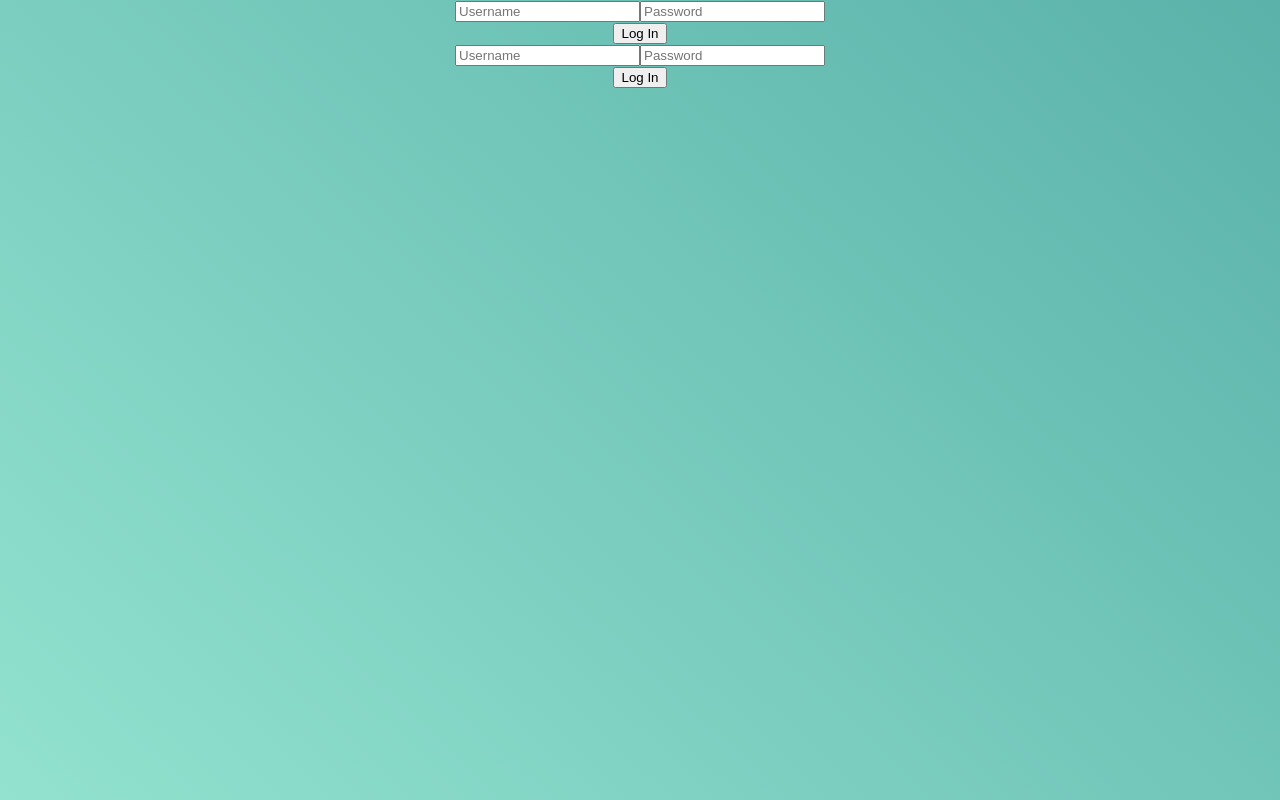
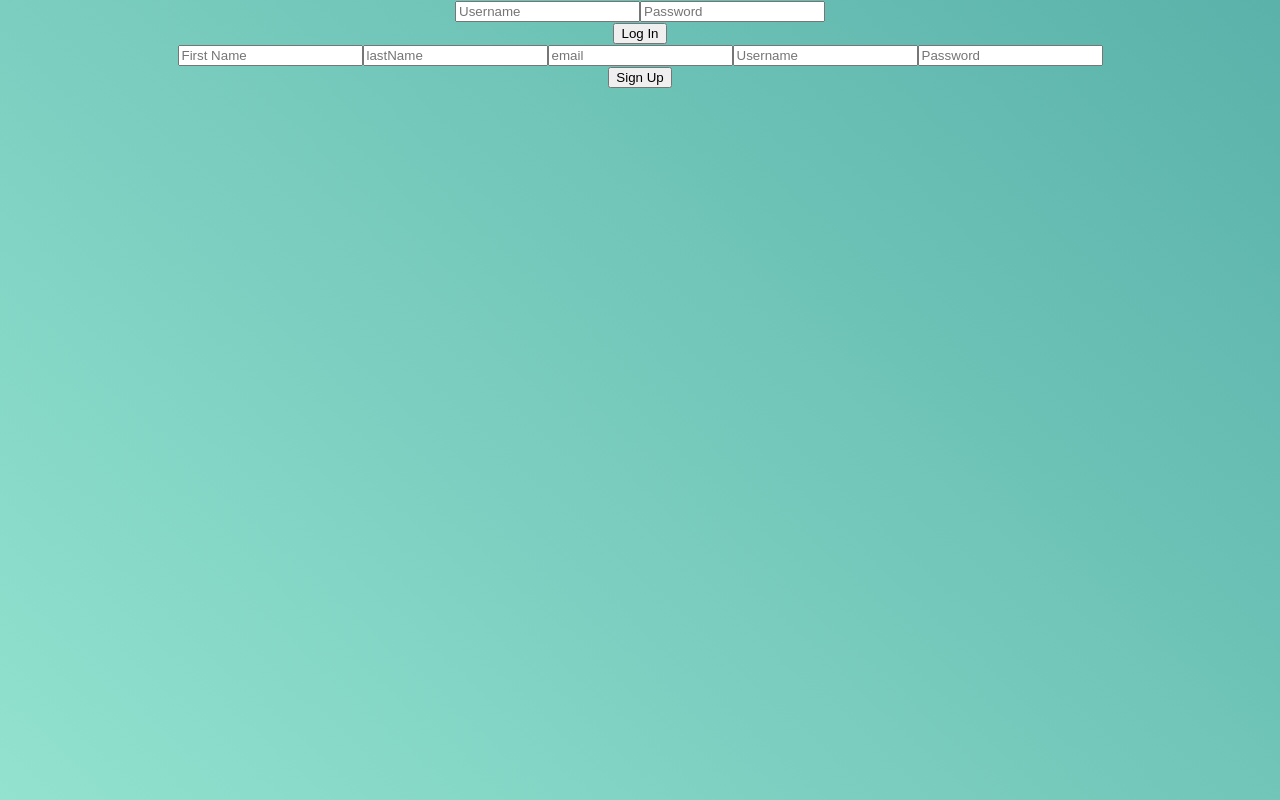
Before and after one commit to BuildWeekArtPortfolio/Front_End, a React (Create React App) app in the folder art-portfolio/: page / in a window 1280 px wide. Built offline with nearby package versions, Linux system fonts and the light colour scheme.

Commit message:
Fix Register

```diff
--- a/art-portfolio/src/components/Login.js
+++ b/art-portfolio/src/components/Login.js
@@ -17,10 +17,10 @@ class Login extends React.Component {
     console.log("something");
 
     AxiosWithAuth()
-    .post('/login', this.state.credentials)
+    .post('/auth/login', this.state.credentials)
     .then(res => {
-      localStorage.setItem('token', res.data.payload)
-      this.props.history.push('/profile')
+      console.log(res)
+      localStorage.setItem('token', res.data.message.split(' ')[2])
     })
     .catch(err => console.log('UNABLE TO POST REQUEST', err))
   }
--- a/art-portfolio/src/components/Register.js
+++ b/art-portfolio/src/components/Register.js
@@ -1,6 +1,6 @@
 import React from 'react';
 import { AxiosWithAuth } from '../utils/AxiosWithAuth';
-
+// import Axios from 'axios';
 
 
   class Register extends React.Component {
@@ -8,6 +8,9 @@ import { AxiosWithAuth } from '../utils/AxiosWithAuth';
       super(props);
         this.state = {
           credentials: {
+            firstName: '',
+            lastName: '',
+            email: '',
             username: '',
             password: ''
           }
@@ -19,14 +22,16 @@ import { AxiosWithAuth } from '../utils/AxiosWithAuth';
     // console.log("Register");
 
     AxiosWithAuth()
-    .post( 'https://art-po-bw.herokuapp.com/register', {
-      "username": e.username,
-      "password": e.password
+    .post( '/auth/register', {
+      // "firstName": this.state.firstName,
+      // "lastName": this.state.lastName,
+      // "email": this.state.email,
+      "username": this.state.credentials.username,
+      "password": this.state.credentials.password
     })
     .then(res => {
       console.log(res);
       localStorage.setItem('token', res.data.token);
-      // this.props.history.push('/profile')
     })
     .catch(err => console.log('REGISTER > UNABLE TO POST REQUEST', err))
   }
@@ -41,12 +46,38 @@ import { AxiosWithAuth } from '../utils/AxiosWithAuth';
   render(){
     return(
       <div className='login-form'>
-
+        {
+          console.log(this.state.username, this.state.password)
+        }
         <div className='form'>
           <form onSubmit={this.handleSubmit}>
 
             <div className='input-fields'>
 
+              <input
+                  className='first-name'
+                  type='text'
+                  name='firstName'
+                  value={this.firstName}
+                  onChange={this.handleChange}
+                  placeholder='First Name'
+                />
+              <input
+                  className='lastName'
+                  type='text'
+                  name='lastName'
+                  value={this.lastName}
+                  onChange={this.handleChange}
+                  placeholder='lastName'
+                />
+              <input
+                  className='email'
+                  type='text'
+                  name='email'
+                  value={this.email}
+                  onChange={this.handleChange}
+                  placeholder='email'
+                />
               <input
                   className='username'
                   type='text'
@@ -67,7 +98,7 @@ import { AxiosWithAuth } from '../utils/AxiosWithAuth';
             </div>
 
             <div className='input-btn'>
-              <button>Log In</button>
+              <button>Sign Up</button>
             </div>
 
           </form>
```
